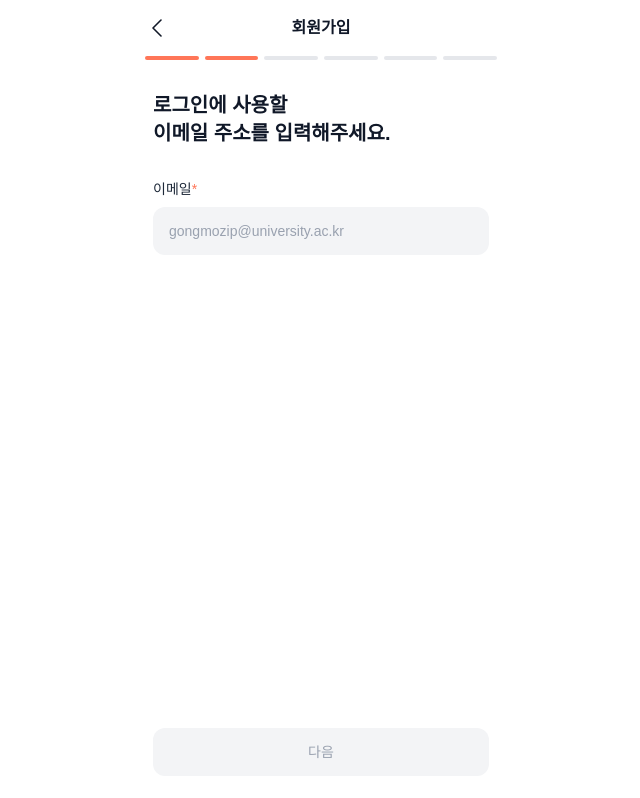
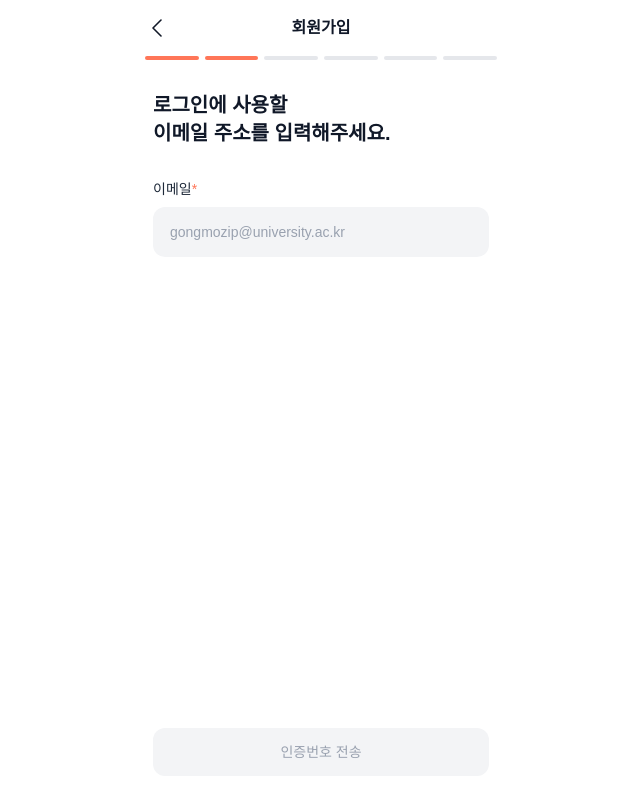
Before and after one commit to IT-Cotato/13th-Gongmozip-FE, a Next.js app: page /signup in a window 1280 px wide. Both pictures are taken after a click on the button 550 px from the left and 58 px from the top of the page. Shown: the whole page, without its empty margins (319-959 px from the left). Built offline with nearby package versions, Linux system fonts and the light colour scheme.

Commit message:
test: 이메일 없을 시 화면 임시 구현

```diff
--- a/src/app/signup/page.tsx
+++ b/src/app/signup/page.tsx
@@ -27,6 +27,8 @@ const EMAIL_REGEX = /^[^\s@]+@[^\s@]+\.[^\s@]+$/;
 const RESEND_SECONDS = 300;
 // TODO(backend): 백엔드 인증 API 연동 전까지 프론트 테스트용으로 "111111" 입력 시 인증 성공 처리
 const DEV_BYPASS_CODE = "111111";
+// TODO(backend): 백엔드 중복 확인 API 연동 전까지 프론트 테스트용으로 지정한 이메일을 가입된 이메일로 처리
+const DEV_DUPLICATE_EMAILS = ["gongmozip@gongmo-zip.com"];
 
 function formatTime(seconds: number) {
   const m = Math.floor(seconds / 60);
@@ -74,6 +76,7 @@ export default function SignupPage() {
 
   const isNameValid = name.trim().length > 0;
   const isEmailValid = EMAIL_REGEX.test(email);
+  const isEmailDuplicate = DEV_DUPLICATE_EMAILS.includes(email.trim().toLowerCase());
   const isCodeValid = code === DEV_BYPASS_CODE;
 
   const isPasswordValid =
@@ -93,7 +96,7 @@ export default function SignupPage() {
       case 1:
         return isNameValid;
       case 2:
-        return isEmailValid;
+        return isEmailValid && !isEmailDuplicate;
       case 3:
         return isCodeValid;
       case 4:
@@ -245,8 +248,15 @@ export default function SignupPage() {
                 onChange={(e) => setEmail(e.target.value)}
                 onFocus={() => setActiveField("email")}
                 placeholder="gongmozip@university.ac.kr"
-                className="w-full rounded-xl bg-gray-100 px-4 py-3.5 text-sm text-gray-900 placeholder-gray-400 outline-none"
+                className={`w-full rounded-xl border px-4 py-3.5 text-sm text-gray-900 placeholder-gray-400 outline-none ${
+                  isEmailValid && isEmailDuplicate
+                    ? "border-[#FF5A5A] bg-white"
+                    : "border-transparent bg-gray-100"
+                }`}
               />
+              {isEmailValid && isEmailDuplicate && (
+                <p className="mt-2 text-xs text-[#FF5A5A]">이미 가입된 이메일입니다.</p>
+              )}
             </div>
           )}
 
@@ -347,7 +357,11 @@ export default function SignupPage() {
                 : "cursor-not-allowed bg-gray-100 text-gray-400"
             }`}
           >
-            {step === TOTAL_STEPS ? "동의하고 가입 완료하기" : "다음"}
+            {step === 2
+              ? "인증번호 전송"
+              : step === TOTAL_STEPS
+                ? "동의하고 가입 완료하기"
+                : "다음"}
           </button>
         </div>
 
```
